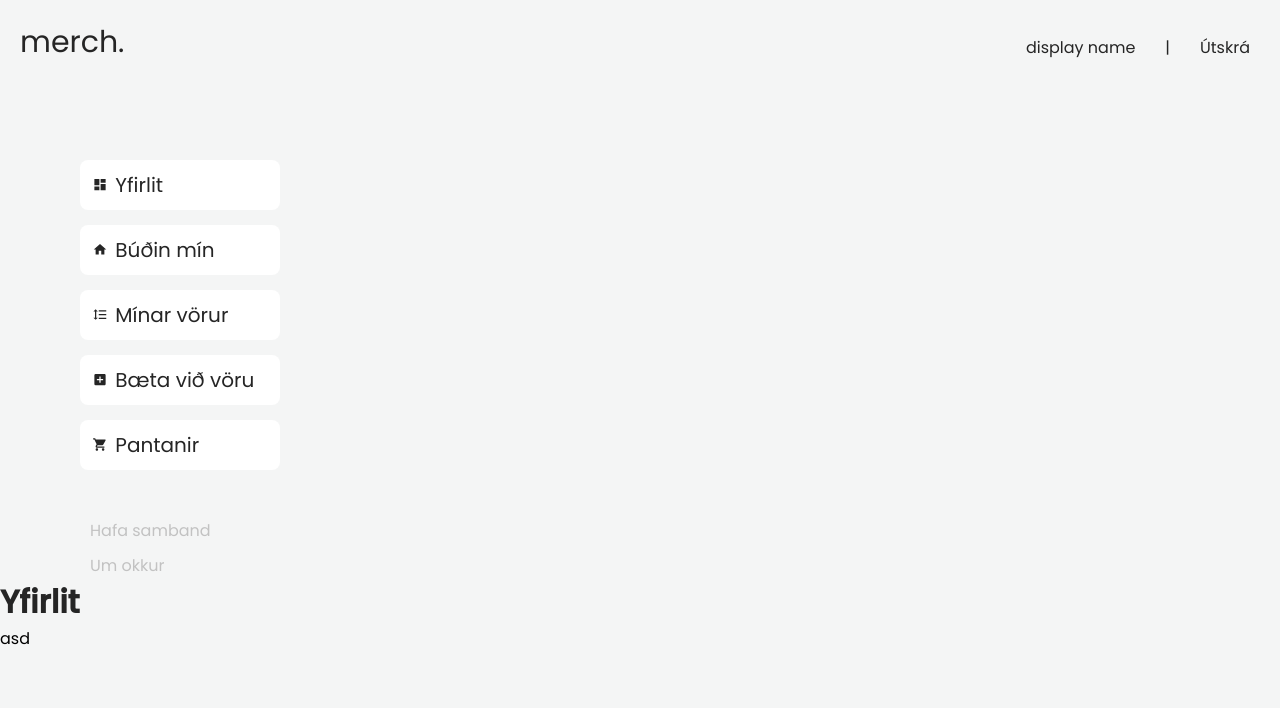
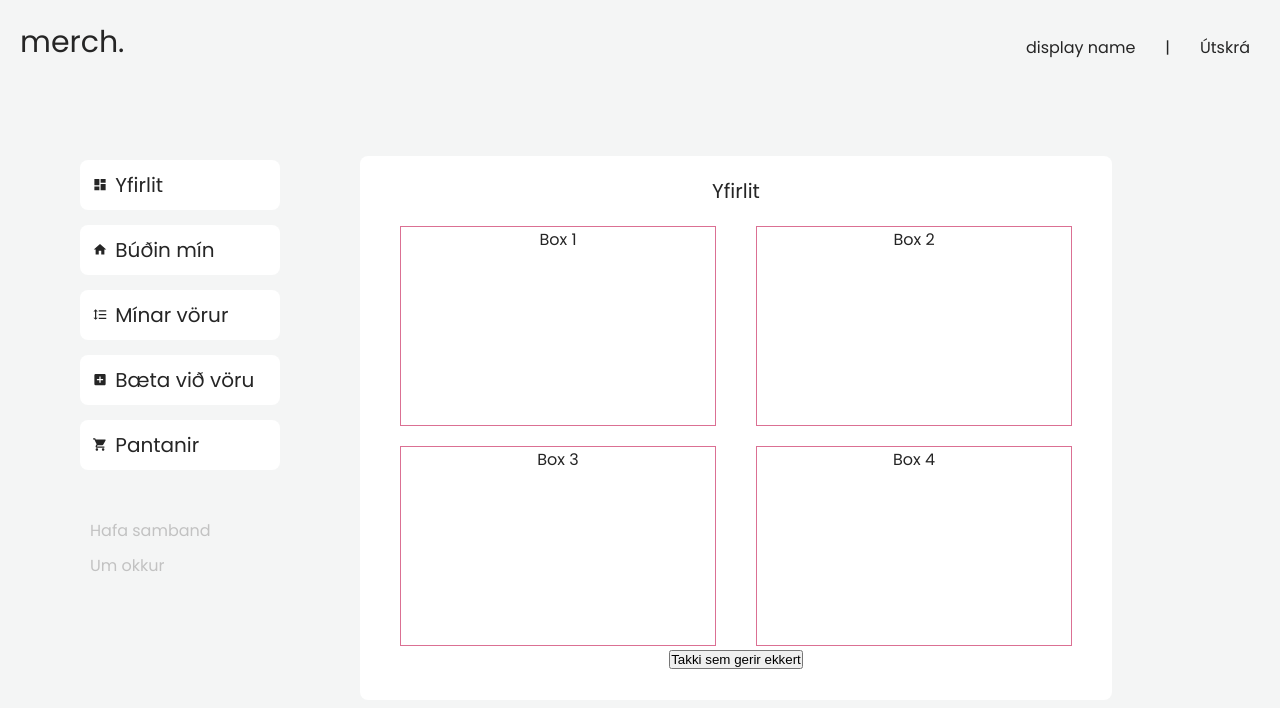
Before and after one commit to alexanderjarl91/merch.is, a Next.js app: page /store/dashboard in a window 1280 px wide. Shown: the top 708 px of the page. Built offline with nearby package versions, Linux system fonts and the light colour scheme; no server answers; the database is empty; sample sign-in values are in the browser's storage.

Commit message:
yfirlit page layout

```diff
--- a/components/dashboard/Store.js
+++ b/components/dashboard/Store.js
@@ -37,6 +37,7 @@ export default function Store() {
 
   return (
     <div className={styles.component_container}>
+      <p className={styles.title}> Búðin mín </p>
       {edit ? (
         <>
           <div>
@@ -86,6 +87,7 @@ export default function Store() {
           </div>
           <div>
             <button
+              className={styles.store_button_cancel}
               onClick={() => {
                 setEdit(false);
               }}
@@ -93,6 +95,7 @@ export default function Store() {
               hætta við
             </button>
             <button
+              className={styles.store_button_confirm}
               onClick={() => {
                 updateStore();
               }}
@@ -108,13 +111,14 @@ export default function Store() {
           <p>{userData.store.url}</p>
           <p>{userData.store.bio}</p>
 
-          <a
+          <button
+            className={styles.store_button_change}
             onClick={() => {
               setEdit(true);
             }}
           >
-            Breyta
-          </a>
+            Breyta upplýsingum
+          </button>
         </>
       )}
 
--- a/components/dashboard/Yfirlit.js
+++ b/components/dashboard/Yfirlit.js
@@ -1,4 +1,4 @@
-import styles from "../../styles/Dashboard.module.css";
+import styles from "../../styles/Dashboard/Yfirlit.module.css";
 import { auth } from "../../pages/fire";
 import { UsersContext } from "../../pages/context";
 import React, { useEffect, useContext } from "react";
@@ -17,10 +17,17 @@ export default function Yfirlit() {
   }, []);
   return (
     <div className={styles.component_container}>
-      <h1> Yfirlit</h1>
-      <a style={{ color: "black" }} onClick={() => {}}>
-        asd
-      </a>
+      <p className={styles.title}> Yfirlit</p>
+
+      <div className={styles.yfirlit_grid}>
+        <div className={styles.yfirlit_grid_box1}>Box 1</div>
+        <div className={styles.yfirlit_grid_box2}>Box 2</div>
+        <div className={styles.yfirlit_grid_box3}>Box 3</div>
+        <div className={styles.yfirlit_grid_box4}>Box 4</div>
+      </div>
+      <button style={{ color: "black" }} onClick={() => {}}>
+        Takki sem gerir ekkert
+      </button>
     </div>
   );
   // return <p> {userData.products[0].productDescription} </p>;
--- a/styles/Dashboard/Add.module.css
+++ b/styles/Dashboard/Add.module.css
@@ -12,6 +12,7 @@
   padding: 10px;
   display: grid;
   margin: 0 auto;
+  text-align: left;
 }
 .add_label {
   color: #5F5F5F;
--- a/styles/Dashboard/Store.module.css
+++ b/styles/Dashboard/Store.module.css
@@ -1,27 +1,67 @@
-@media (min-width: 1024px) {
+.title {
+  display: flex;
+  justify-content: center;
+  padding: 20px;
+  font-size: 20px;
+}
+.store_button_change {
+  background-color: #252525;
+  border: none;
+  color: #fff;
+  padding: 8px;
+  width: 300px;
+  border-radius: 8px;
+  font-size: 20px;
+  margin-top: auto;
+  margin-bottom: 0;
+}
+
+
+/* the conpoment container that the products are insidet */
+/* mobile */
+.component_container {
+  margin: 0 auto;
+  height: 100vh;
+  margin-top: 40px;
+  text-align: center;
+  background-color: #fff;
+}
+/* desktop */
+@media (min-width: 1025px) {
   .component_container {
-    background-color: rgb(227, 31, 31);
+    max-width: 1400px;
     width: 80%;
-    min-width: 600px;
-    height: 40rem;
+    min-width: 20rem;
+    height: 34rem;
     border-radius: 8px;
     z-index: 3;
     grid-column: 2 / span 10;
     grid-row: 1;
     margin-top: 6rem;
+    overflow: hidden;
+    overflow: scroll;
+    padding-right: 40px;
+    padding-left: 40px;
     margin-left: 20px;
   }
 }
 
+ /* mobile */
 @media (max-width: 1024px) {
-  .component_container {
-    background-color: #fff;
-    height: 100vh;
-    margin-top: 40px;
-    text-align: center;
-  }
+.title {
+  display: flex;
+  justify-content: center;
+  padding: 5px 20px 5px 20px;
+  width: 90%;
+  margin: 0 auto;
+  border-radius: 8px;
+  margin-top: 30px;
+  font-size: 20px;
+  background-color: #F4F5F5;
+  margin-bottom: 3rem;
 }
 
+}
 .input {
   width: 100%;
 }
--- /dev/null
+++ b/styles/Dashboard/Yfirlit.module.css
@@ -0,0 +1,74 @@
+.title {
+    display: flex;
+    justify-content: center;
+    padding: 20px;
+    font-size: 20px;
+  }
+.yfirlit_grid {
+    display: grid;
+    grid-template-columns: 1fr 1fr;
+    grid-column-gap: 40px;
+    grid-row-gap: 20px;
+    grid-auto-flow: row;
+}
+.yfirlit_grid_box1 {
+    border: 1px solid palevioletred;
+    height: 200px;
+}
+.yfirlit_grid_box2 {
+    border: 1px solid palevioletred;
+}
+.yfirlit_grid_box3 {
+    border: 1px solid palevioletred;
+    height: 200px;
+}
+.yfirlit_grid_box4 {
+    border: 1px solid palevioletred;
+}
+
+
+  /* the conpoment container that the products are insidet */
+ /* mobile */
+ .component_container {
+    margin: 0 auto;
+    height: 100vh;
+    margin-top: 40px;
+    text-align: center;
+    background-color: #fff;
+  }
+  /* desktop */
+@media (min-width: 1025px) {
+    .component_container {
+      max-width: 1400px;
+      width: 80%;
+      min-width: 20rem;
+      height: 34rem;
+      border-radius: 8px;
+      z-index: 3;
+      grid-column: 2 / span 10;
+      grid-row: 1;
+      margin-top: 6rem;
+      overflow: hidden;
+      overflow: scroll;
+      padding-right: 40px;
+      padding-left: 40px;
+      margin-left: 20px;
+    }
+  }
+
+   /* mobile */
+@media (max-width: 1024px) {
+  .title {
+    display: flex;
+    justify-content: center;
+    padding: 5px 20px 5px 20px;
+    width: 90%;
+    margin: 0 auto;
+    border-radius: 8px;
+    margin-top: 30px;
+    font-size: 20px;
+    background-color: #F4F5F5;
+    margin-bottom: 3rem;
+  }
+
+}
```
